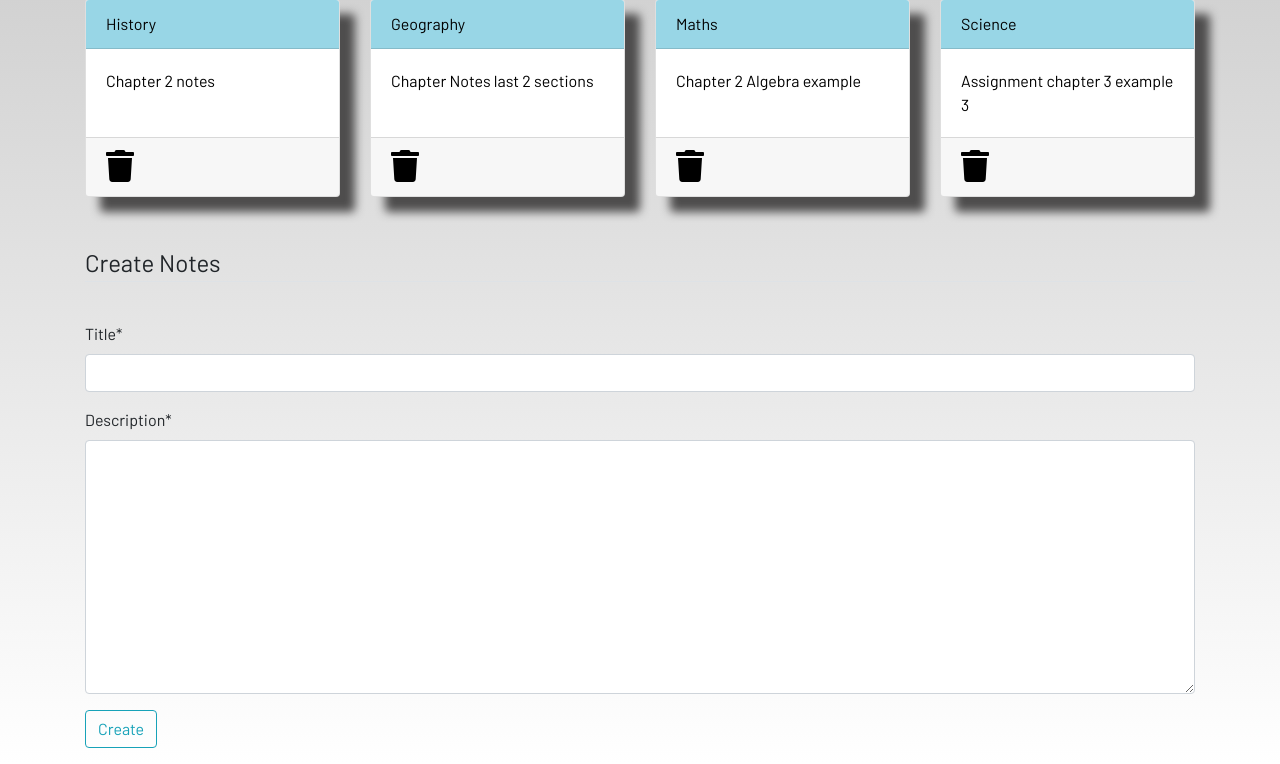
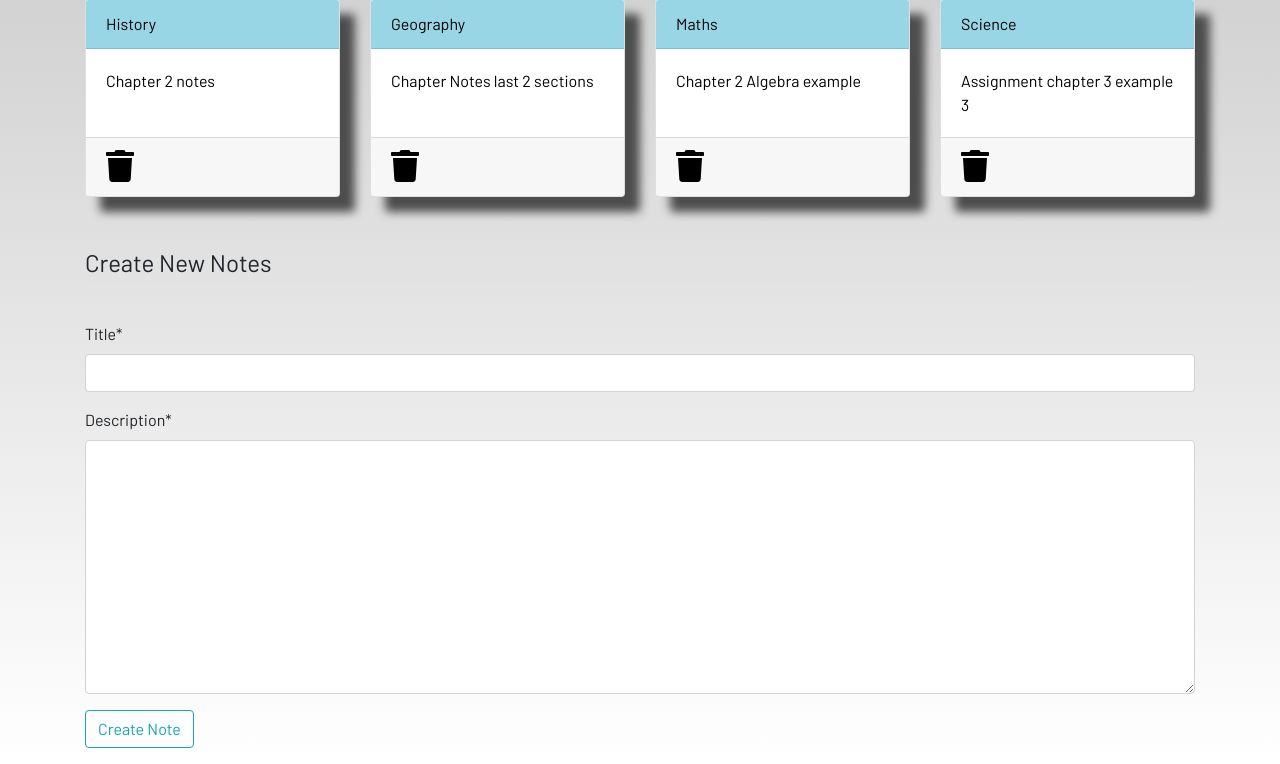
Before and after one commit to dankukennedy/lesson, a Django app: page /notes in a window 1280 px wide. Shown: the part 105-869 px from the top of the page. Run offline with Django 5.2, Linux system fonts and the light colour scheme; a user stored in the database is signed in; data comes from the database, SQL or seed files in the repository; some libraries are stand-ins or nearby versions; some web fonts are replaced.

Commit message:
updates on note.html file

```diff
--- a/dashboard/templates/dashboard/notes.html
+++ b/dashboard/templates/dashboard/notes.html
@@ -27,12 +27,12 @@
     <form method="POST">
         {% csrf_token %}
         <fieldset class="form-group">
-            <legend class="border-bottom mb-4">Create Notes</legend>
+            <legend class="border-bottom mb-4">Create New Notes</legend>
         </fieldset>
         {{ form|crispy }}
         <div class="form-group">
             <button href="" class="btn btn-outline-info" type="submit">
-                Create
+                Create Note
             </button>
         </div>
     </form>
```
Also changed, not shown: dashboard/templates/static/images/dictionary.jpg.
